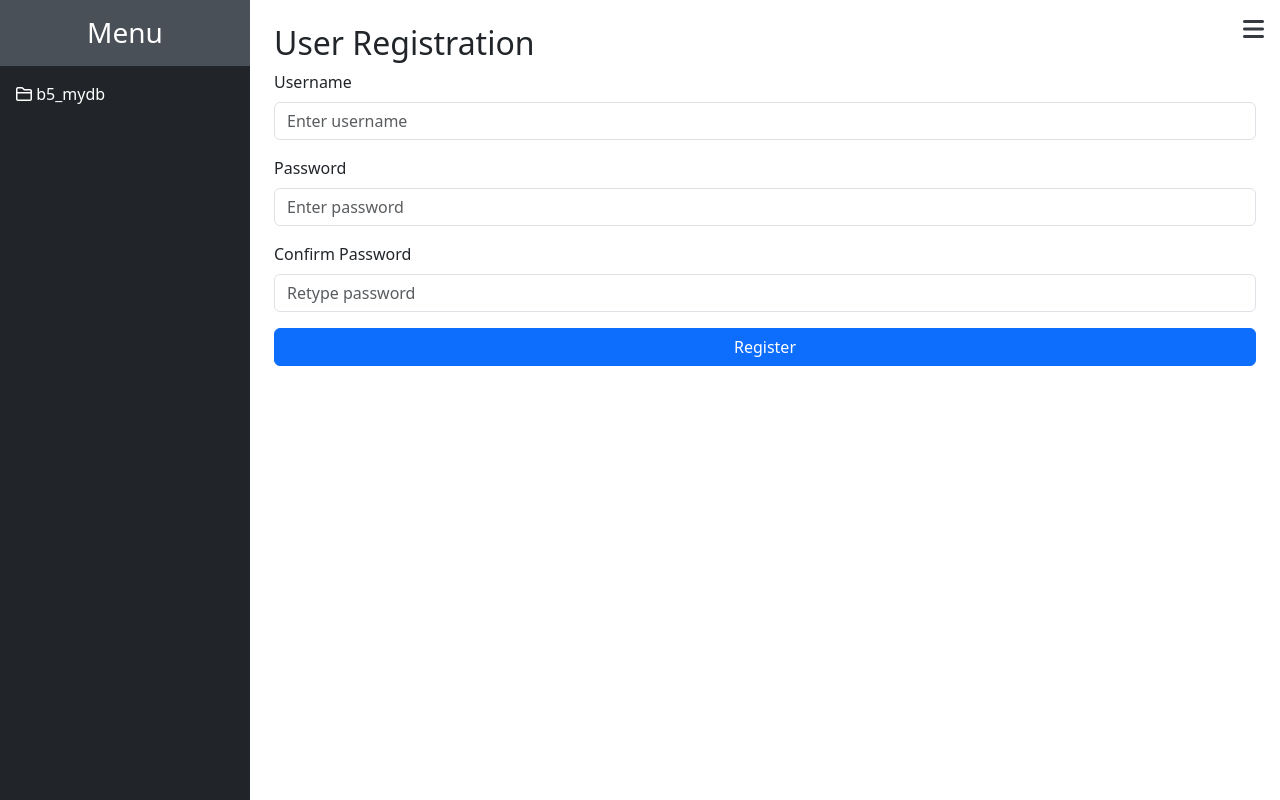
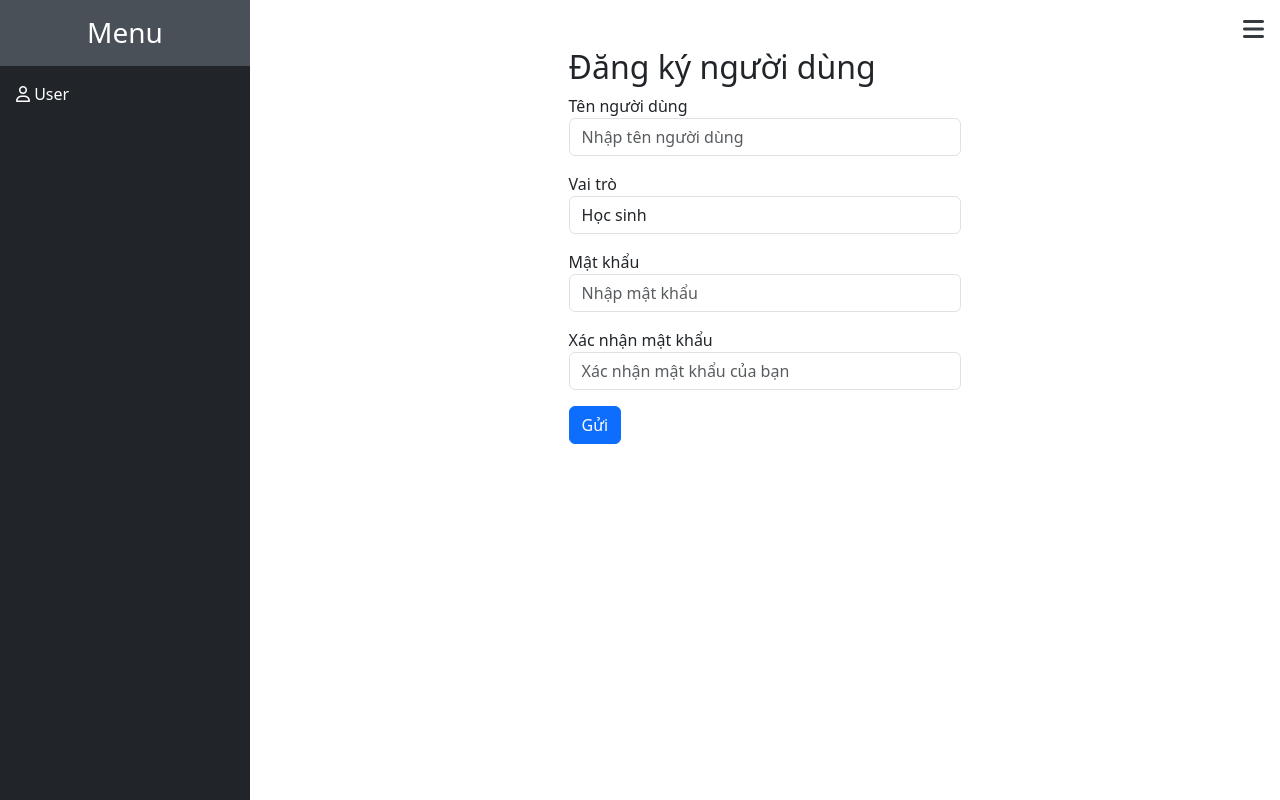
Before and after one commit to HeliosAiden/fast-learn---BTL, a PHP site: page /user/register in a window 1280 px wide. Run offline with PHP 8.4, Linux system fonts and the light colour scheme; data that the repository does not hold is empty; some libraries are stand-ins or nearby versions.

Commit message:
add form.js & table.js in components

```diff
--- a/app/views/blocks/test/test_header.php
+++ b/app/views/blocks/test/test_header.php
@@ -4,7 +4,7 @@
     </a>
     <ul class="nav flex-column">
         <li class="nav-item">
-            <span class="nav-link folder-toggle"><i class="fa-regular fa-folder"></i> b5_mydb</span>
+            <span class="nav-link folder-toggle"><i class="fa-regular fa-user"></i> User</span>
             <ul class="folder-content">
                 <li class="nav-item">
                     <a class="nav-link" href="<?php echo __URL_ORIGIN__ ?>/user/list/" >List</a>
--- a/app/views/user/register.php
+++ b/app/views/user/register.php
@@ -1,34 +1,51 @@
-<div class="register-form">
-    <h2 class="form-title">User Registration</h2>
-    <!-- Username -->
-    <div class="mb-3">
-        <label for="username" class="form-label">Username</label>
-        <input type="text" class="form-control" id="username" name="username" placeholder="Enter username" required>
-    </div>
-
-    <!-- Password -->
-    <div class="mb-3">
-        <label for="password" class="form-label">Password</label>
-        <input type="password" class="form-control" id="password" name="password" placeholder="Enter password" required>
-    </div>
-
-    <!-- Retype Password -->
-    <div class="mb-3">
-        <label for="confirm_password" class="form-label">Confirm Password</label>
-        <input type="password" class="form-control" id="confirm_password" name="confirm_password" placeholder="Retype password" required>
-    </div>
-
-    <!-- Submit button -->
-    <div class="d-grid">
-        <button id="submitBtn" type="submit" class="btn btn-primary btn-block">Register</button>
-    </div>
-
-</div>
+<div class="register-form mt-4" id="register-form" style="width: 40%; margin:auto;"></div>
 <script type="module">
     import httpMixin from "<?php echo _WEB_ROOT . '/public/assets/js/api/httpMixin.js' ?>";
+    import FormMixin from "<?php echo _WEB_ROOT . '/public/assets/js/components/form.js' ?>";
+
+    const formConfigs = {
+        title: "Đăng ký người dùng",
+        fields: [
+            {
+                label: "Tên người dùng",
+                type: "text",
+                name: "username",
+                placeholder: "Nhập tên người dùng",
+            },
+            {
+                label: "Vai trò",
+                type: "select",
+                name: "role",
+                options: [
+                    { label: "Học sinh", value: "student" },
+                    { label: "Giáo viên", value: "teacher" },
+                    { label: "Admin", value: "admin" }
+                ]
+            },
+            {
+            label: "Mật khẩu",
+            type: "password",
+            name: "password",
+            placeholder: "Nhập mật khẩu"
+            },
+            {
+            label: "Xác nhận mật khẩu",
+            type: "password",
+            name: "confirm_password",
+            placeholder: "Xác nhận mật khẩu của bạn"
+            }
+        ],
+        submitButton: {
+            id: "submitBtn",
+            label: "Gửi"
+        }
+    }
+
+    const registerForm = new FormMixin(formConfigs)
+    registerForm.render("#register-form")
 
     let url = "<?php echo _WEB_ROOT . '/app/apis/user.php' ?>"
-    const handleButtonClick = () => {
+    const handleSubmitForm = () => {
         const usernameInput = document.getElementById("username").value
         const passwordInput = document.getElementById("password").value
         const confirmPasswordInput = document.getElementById("confirm_password").value
@@ -40,5 +57,5 @@
         httpMixin.postMixin(url, data)
     }
     const submitButton = document.getElementById("submitBtn")
-    submitButton.addEventListener("click", handleButtonClick)
+    submitButton.addEventListener("click", handleSubmitForm)
 </script>
```
Also changed, not shown: app/views/user/list.php (+4 -5 lines), .htaccess, public/assets/js/api/httpMixin.js, public/assets/js/components/form.js (added).
